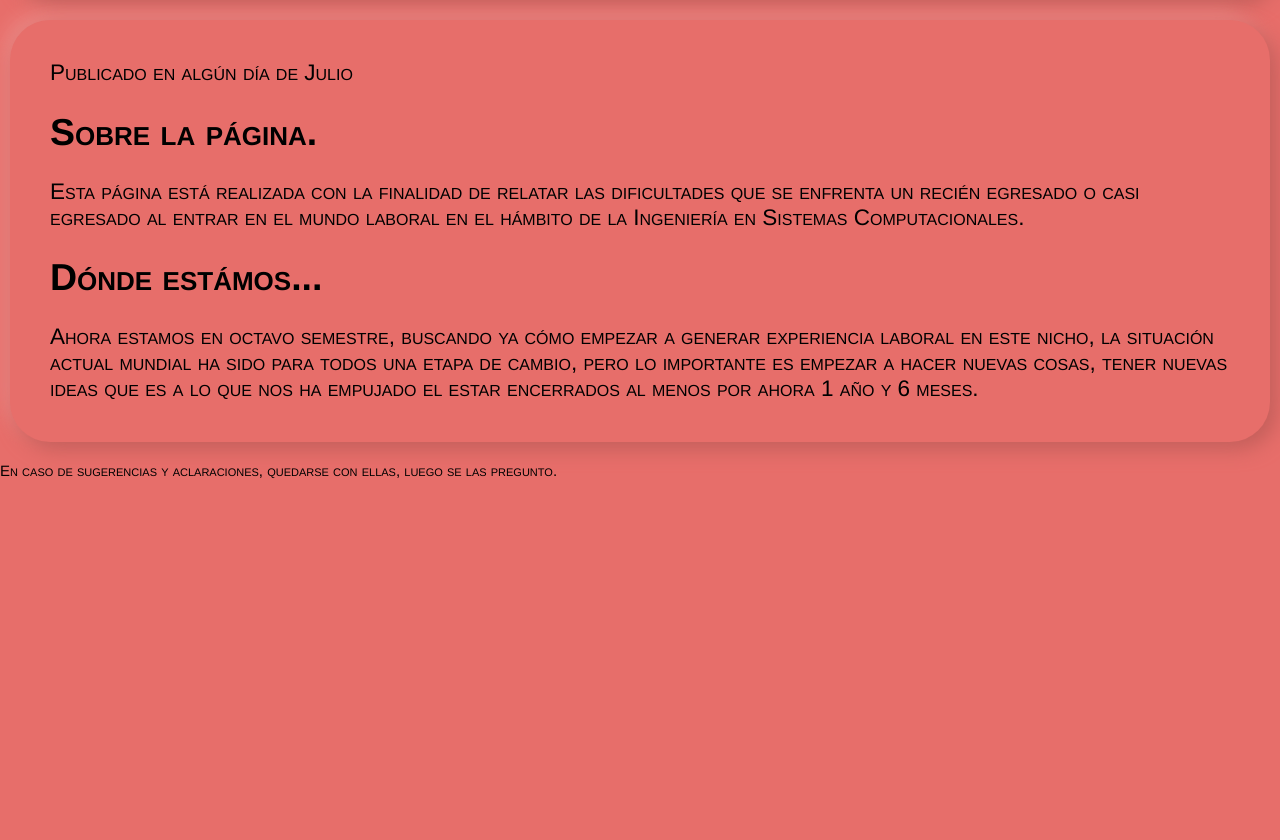
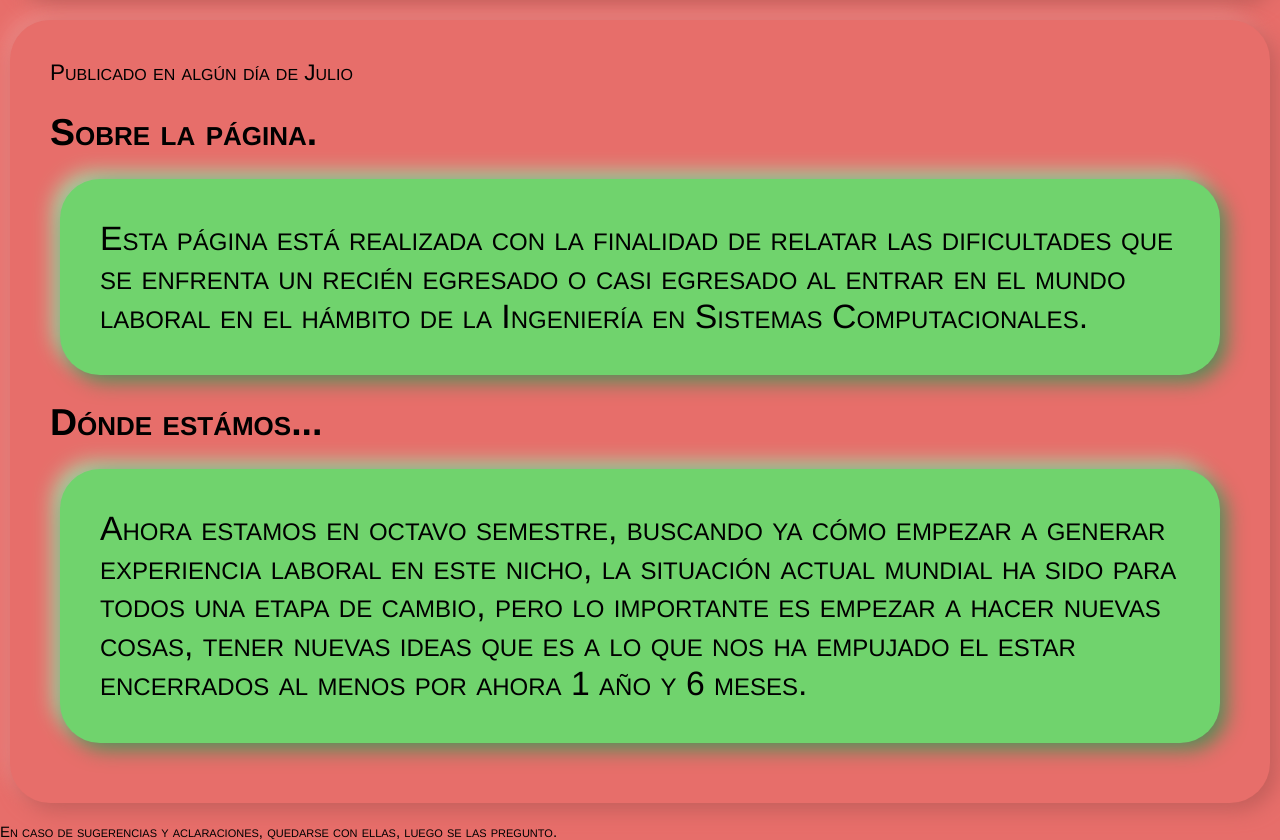
Before and after one commit to scr47One/scr47One.github.io, a PHP site: page / in a window 1280 px wide. Shown: the part 344-1184 px from the top of the page. Before the commit the page ends 822 px from the top, so only its background shows below. Run offline with PHP 8.4, Linux system fonts and the light colour scheme.

Commit message:
clases y cajas

```diff
--- a/estilo.css
+++ b/estilo.css
@@ -42,14 +42,26 @@ relative>
     border-style: outset white;
     box-shadow: 7px 7px 20px  rgb(195, 94, 90),-7px -7px 20px  rgb(236, 136, 133);
 }
+.body__section__article__p
+{
+    font-size: 1.5em;
+    color: black;
+    padding: 40px;
+    background-color: rgb(112, 211, 109);
+    border-radius: 40px;
+    margin: 20px 10px;
+    border-style: outset white;
+    box-shadow: 7px 7px 20px  rgb(86, 136, 84),-7px -7px 20px  rgb(169, 216, 168)
+}
 .body__section__time
 {
     font-size: 1em;
     color: black;
 }
+
 .body__section__article__hgroup
 {
-    font-family: Helvetica, sans-serif, Tahoma, Geneva, Verdana, sans-serif;
+    font-family: Helvetica;
     color: black;
     font-size: smaller;
 }
--- a/index.html
+++ b/index.html
@@ -25,11 +25,11 @@
         </nav>
         <section class="body__section">
             <article class="body__section__article">
-                <time class="body__section__time">Publicado en algún día de Julio </time>
+                <time class="body__section__article__time">Publicado en algún día de Julio </time>
                <hgroup class="body__section__article__hgroup">
                 <h1> Sobre la página.</h1>
                </hgroup>
-                <p class="body__section__p">
+                <p class="body__section__article__p">
                     Esta página está realizada con la finalidad de relatar las dificultades que se enfrenta un recién egresado o casi egresado al entrar en el mundo laboral en el hámbito de la Ingeniería en Sistemas Computacionales.
                 </p>
             </article>
```
